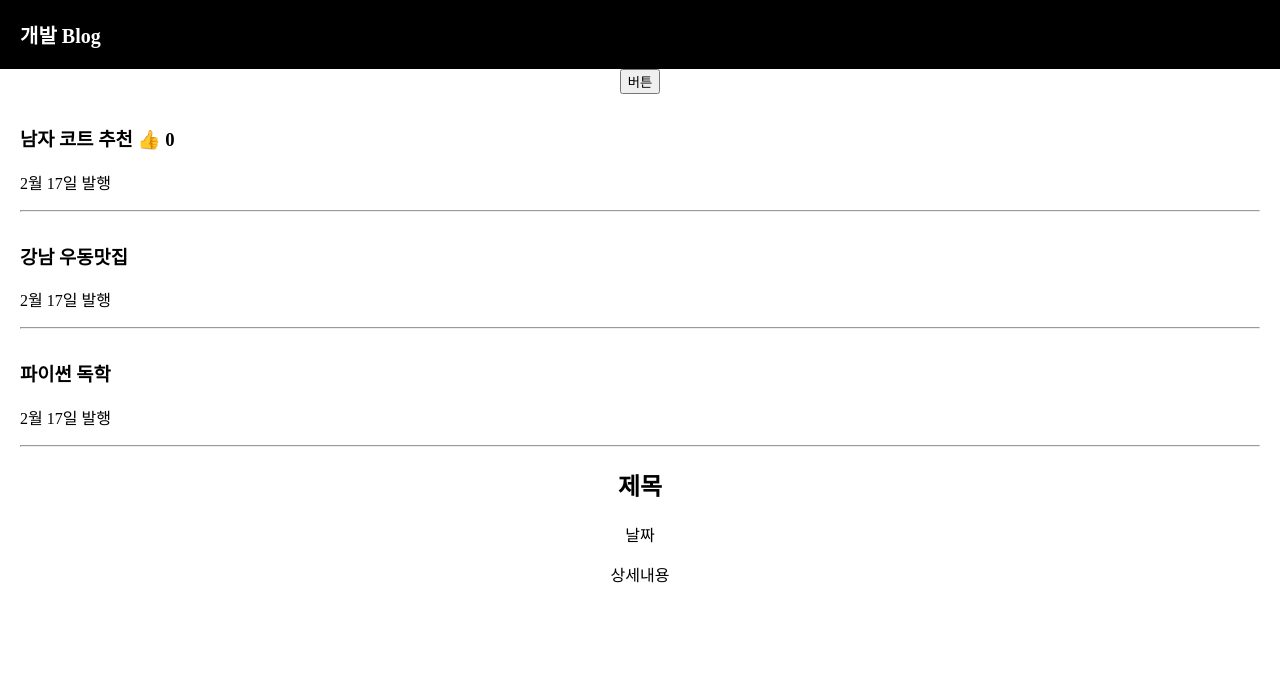
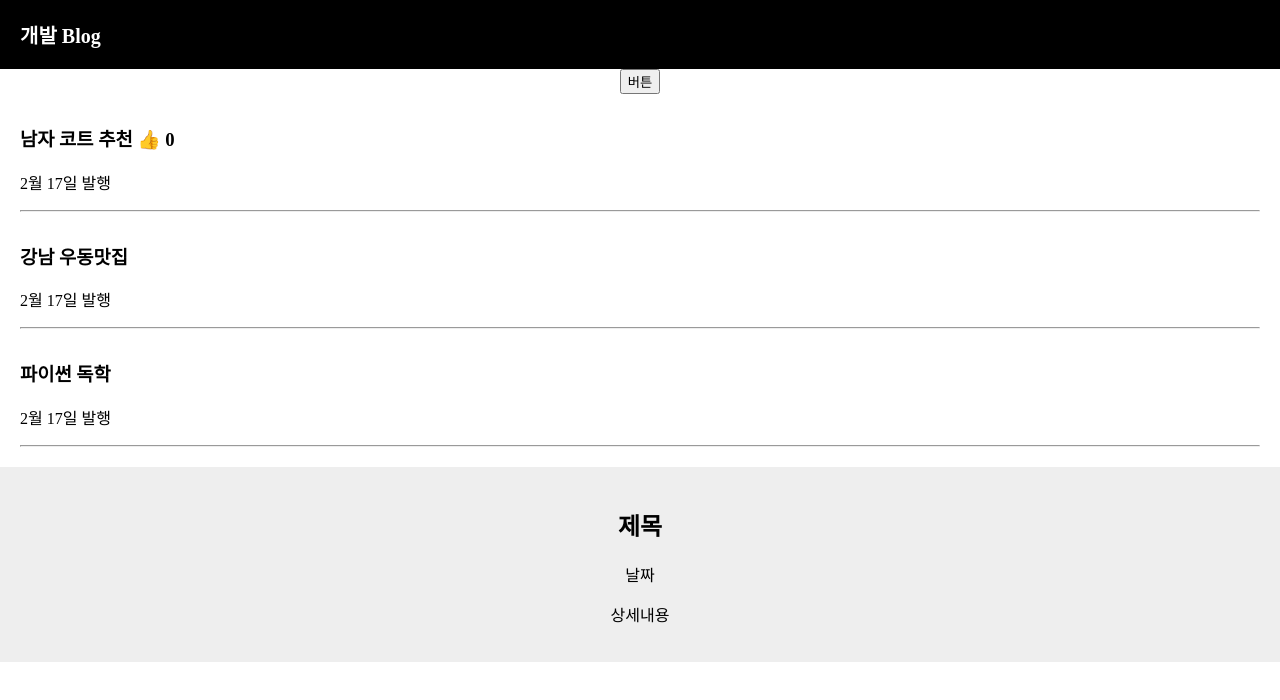
Before and after one commit to joohyeson/React_CodingApple, a React (Create React App) app in the folder blog/: page / in a window 1280 px wide. Shown: the top 700 px of the page. Built offline with nearby package versions, Linux system fonts and the light colour scheme.

Commit message:
App.css 에 .modal 추가

```diff
--- a/blog/src/App.css
+++ b/blog/src/App.css
@@ -14,6 +14,12 @@ body{
   font-weight:600;
   font-size: 20px;
 
+}
+
+.modal{
+  margin-top : 20px;
+  padding : 20px;
+  background : #eee;
 }
 
 .list{
```
